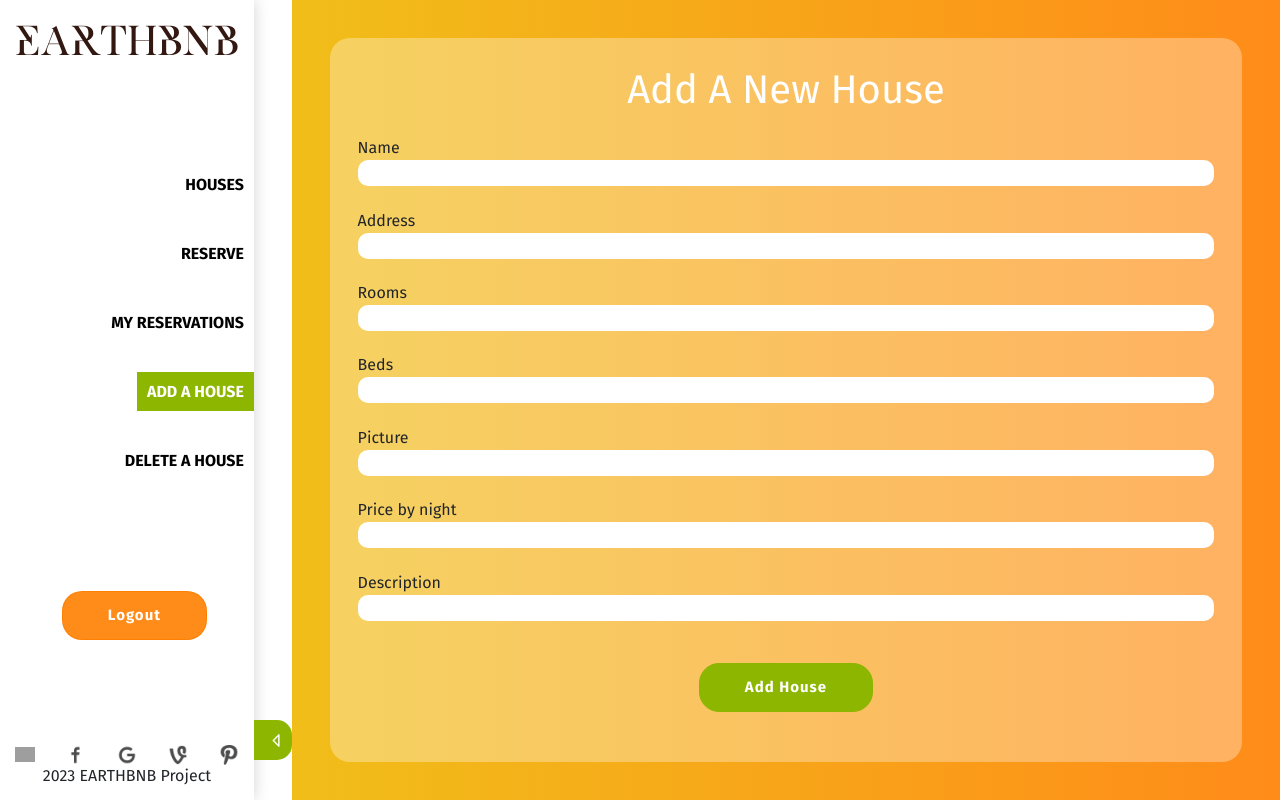
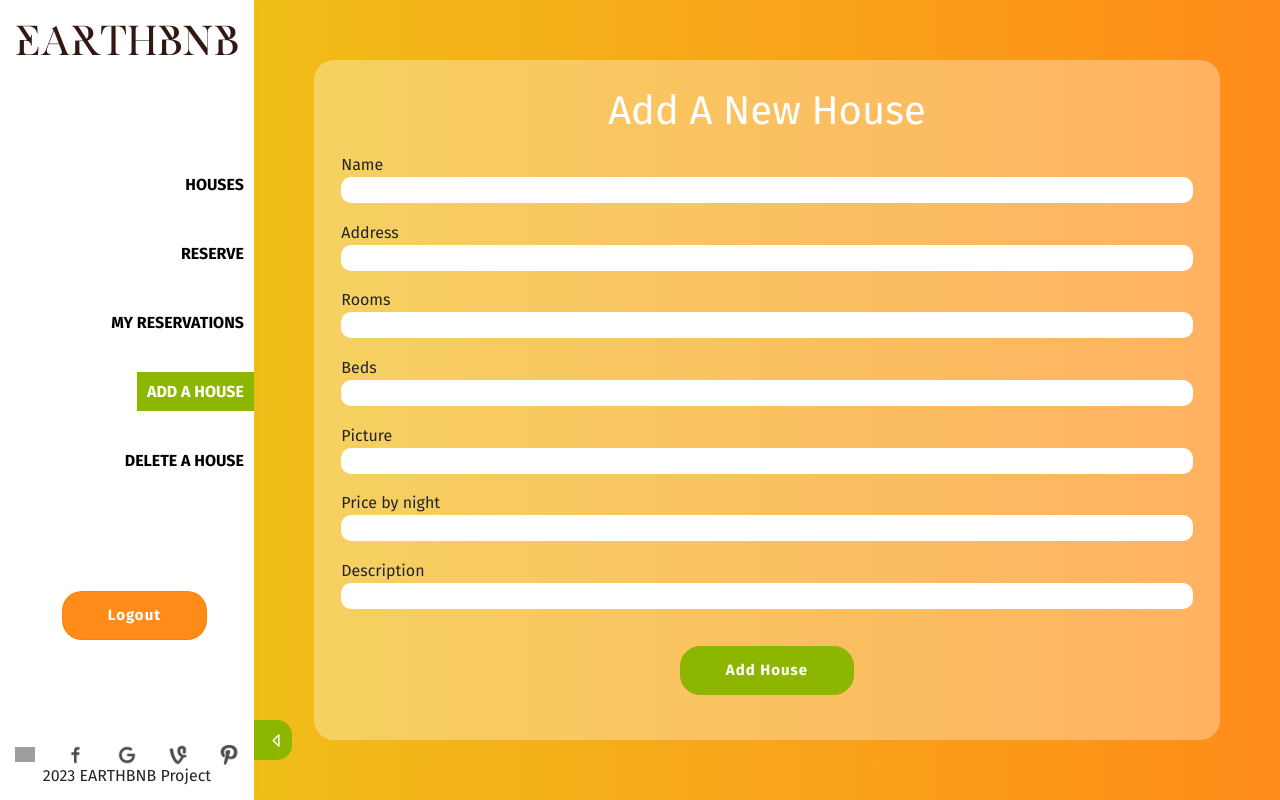
Before and after one commit to PrangonGhose/Earthbnb-frontend, a React (Vite) app: page /addproperty in a window 1280 px wide. Built offline with nearby package versions, Linux system fonts and the light colour scheme; grey boxes are pictures that could not be loaded.

Commit message:
fix hide-show menu button so layout isn't affected

```diff
--- a/src/App.jsx
+++ b/src/App.jsx
@@ -10,7 +10,6 @@ import DeleteProperty from './components/DeleteProperty';
 import HouseDetail from './pages/HouseDetail';
 import Mainpage from './pages/Mainpage';
 import './App.css';
-import HideShowMenu from './components/HideShowMenu';
 import './components/stylesheets/hideShowMenu.css';
 
 function App() {
@@ -52,7 +51,6 @@ function App() {
     <div className="App container-fluid p-0">
       <div className="d-flex p-0 vh-100">
         {location.pathname !== '/' && location.pathname !== '/Register' && location.pathname !== '/Login' && <Navbar handleLogout={handleLogout} />}
-        {location.pathname !== '/home' && location.pathname !== '/' && location.pathname !== '/Register' && location.pathname !== '/Login' && location.pathname !== '/reserve' && location.pathname !== '/MyReservations' && <HideShowMenu />}
         <Routes>
           <Route exact path="/" element={<SplashScreen loginStatus={loginStatus} />} />
           <Route path="/home" element={<Mainpage />} />
--- a/src/components/AddProperty.jsx
+++ b/src/components/AddProperty.jsx
@@ -1,6 +1,7 @@
 import React, { useState } from 'react';
 import { useDispatch } from 'react-redux';
 import { createHouse } from '../redux/house/house';
+import HideShowMenu from './HideShowMenu';
 import './stylesheets/AddProperty.css';
 
 function AddProperty() {
@@ -38,6 +39,7 @@ function AddProperty() {
 
   return (
     <div className="main-add-container">
+      <HideShowMenu />
       <div className="add-form-container">
         <h1 className="add-form-title">Add A New House</h1>
         {successMessage && <p>{successMessage}</p>}
--- a/src/components/DeleteProperty.jsx
+++ b/src/components/DeleteProperty.jsx
@@ -3,6 +3,7 @@ import { useDispatch, useSelector } from 'react-redux';
 import { getHouses, deleteHouse } from '../redux/house/house';
 import House from './House';
 import './stylesheets/DeleteProperty.css';
+import HideShowMenu from './HideShowMenu';
 
 function DeleteProperty() {
   const dispatch = useDispatch();
@@ -22,6 +23,7 @@ function DeleteProperty() {
 
   return (
     <div className="delete-main-container">
+      <HideShowMenu />
       <h1 className="delete-title">What Property Do You Wish To Delete?</h1>
       <div className="delete-houses-container">
         {houses.map((house) => (
--- a/src/components/stylesheets/AddProperty.css
+++ b/src/components/stylesheets/AddProperty.css
@@ -1,7 +1,8 @@
 .main-add-container {
+  position: relative;
   background-image: linear-gradient(to left, rgba(255, 127, 0, 0.9), rgba(239, 183, 0, 0.9));
   flex-grow: 1;
-  padding: 3%;
+  padding: 4.7%;
 }
 
 @media (max-width: 767px) {
--- a/src/components/stylesheets/DeleteProperty.css
+++ b/src/components/stylesheets/DeleteProperty.css
@@ -1,4 +1,5 @@
 .delete-main-container {
+  position: relative;
   flex-grow: 1;
   padding: 2%;
   overflow: auto;
--- a/src/components/stylesheets/hideShowMenu.css
+++ b/src/components/stylesheets/hideShowMenu.css
@@ -1,3 +1,10 @@
+.hide-show-menu-btn {
+  position: absolute;
+  bottom: 0;
+  left: 0;
+  z-index: 5;
+}
+
 @media all and (max-width: 786px) {
   .hide-show-menu-btn {
     display: none;
--- a/src/pages/Mainpage.jsx
+++ b/src/pages/Mainpage.jsx
@@ -5,6 +5,7 @@ import { getHouses } from '../redux/house/house';
 import House from '../components/House';
 import '../components/stylesheets/arrow.css';
 import './stylesheets_page/Mainpage.css';
+import HideShowMenu from '../components/HideShowMenu';
 
 export default function Mainpage() {
   const dispatch = useDispatch();
@@ -102,6 +103,7 @@ export default function Mainpage() {
 
   return (
     <div className="main_page_container container-fluid p-0">
+      <HideShowMenu />
       <section className="header_main">
         <h1>Latest luxury houses</h1>
         <p className="gray-text">Please select a house</p>
--- a/src/pages/stylesheets_page/Mainpage.css
+++ b/src/pages/stylesheets_page/Mainpage.css
@@ -24,6 +24,7 @@
 }
 
 .main_page_container {
+  position: relative;
   display: grid;
   grid-template-columns: 100%;
   grid-template-rows: 20% 20% 20% 20% 20%;
```
